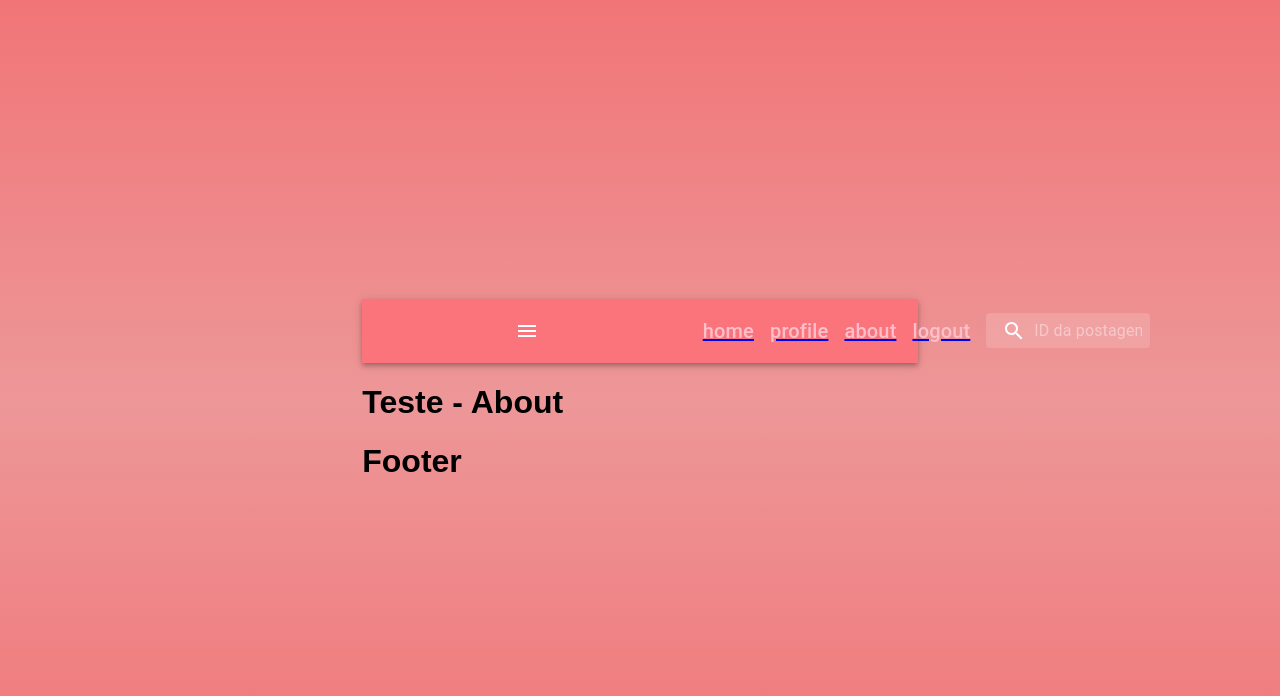
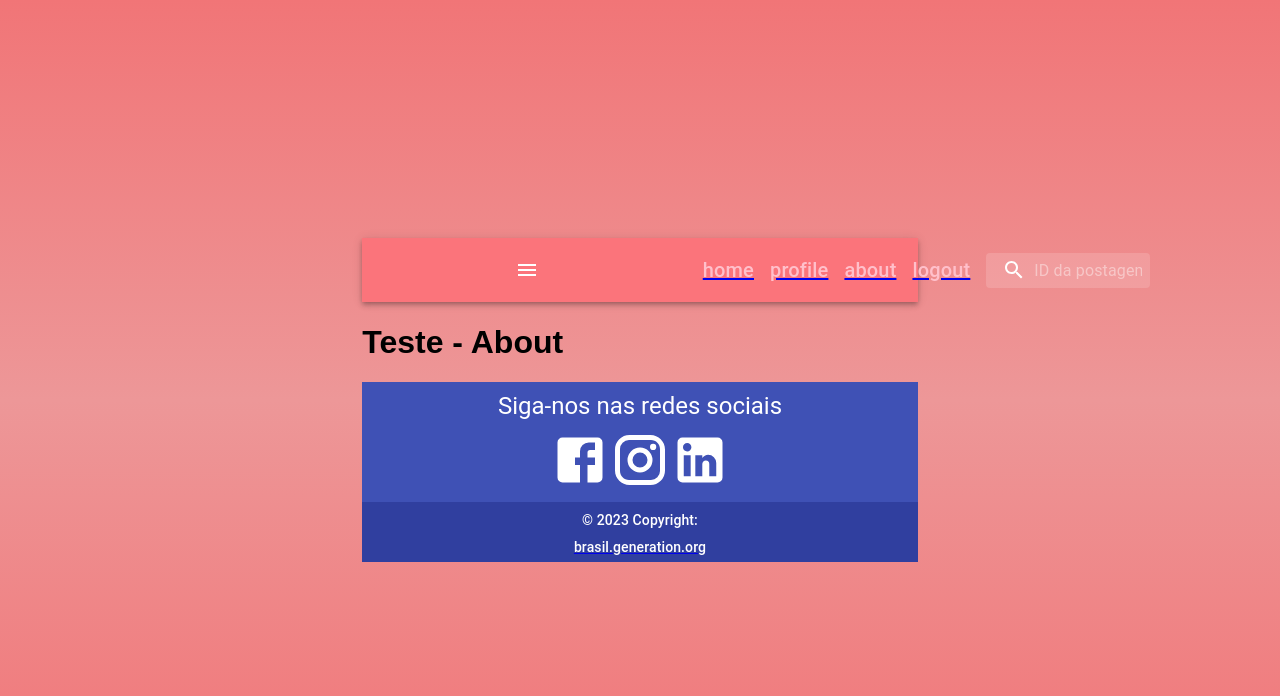
Before and after one commit to Projeto-Integrador-Gen/Lady-Link-Front, a React (Vite) app: page /about in a window 1280 px wide. Shown: the top 696 px of the page. Built offline with nearby package versions, Linux system fonts and the light colour scheme.

Commit message:
primeiro commit

```diff
--- a/src/components/statics/footer/Footer.css
+++ b/src/components/statics/footer/Footer.css
@@ -0,0 +1,18 @@
+.box1{
+    background-color: #3F51B5;
+    height: 120px;
+}
+
+.box2{
+    background-color: #303F9F;
+    height: 60px;
+}
+
+.redes{
+    font-size: 60px !important;
+    color: white;
+}
+
+.textos{
+   color: white;
+}
--- a/src/components/statics/footer/Footer.tsx
+++ b/src/components/statics/footer/Footer.tsx
@@ -1,12 +1,45 @@
-import React from 'react'
-import './Footer.css'
+import React from 'react';
+import InstagramIcon from '@material-ui/icons/Instagram';
+import FacebookIcon from '@material-ui/icons/Facebook';
+import LinkedInIcon from '@material-ui/icons/LinkedIn';
+import {Typography,Grid } from '@material-ui/core';
+import {Box} from '@mui/material';
 
-function Footer (){
+function Footer() {
     return (
+        <>
+            <Grid container direction="row" justifyContent="center" alignItems="center">
+                <Grid alignItems="center" item xs={12}>
+                    <Box style={{ backgroundColor: "#3F51B5", height: "120px" }}>
+                        <Box paddingTop={1} display="flex" alignItems="center" justifyContent="center">
+                            <Typography variant="h5" align="center" gutterBottom style={{ color: "white" }}>Siga-nos nas redes sociais </Typography>
+                        </Box>
+                        <Box display="flex" alignItems="center" justifyContent="center">
+                            <a href="https://www.facebook.com/generationbrasil" target="_blank" rel="noopener noreferrer">
+                                <FacebookIcon style={{ fontSize: 60, color: "white" }} />
+                            </a>
+                            <a href="https://www.instagram.com/generationbrasil/" target="_blank" rel="noopener noreferrer">
+                                <InstagramIcon style={{ fontSize: 60, color: "white" }} />
+                            </a>
+                            <a href="https://www.linkedin.com/school/generationbrasil/" target="_blank" rel="noopener noreferrer">
+                                <LinkedInIcon style={{ fontSize: 60, color: "white" }} />
+                            </a>
+                        </Box>
+                    </Box>
+                    <Box style={{ backgroundColor: "#303F9F", height: "60px" }}>
+                        <Box paddingTop={1}>
+                            <Typography variant="subtitle2" align="center" gutterBottom style={{ color: "white" }} >© 2023 Copyright:</Typography>
+                        </Box>
+                        <Box>
+                            <a target="_blank" href="https://brasil.generation.org" rel="noopener noreferrer">
+                                <Typography variant="subtitle2" gutterBottom style={{ color: "white" }} align="center">brasil.generation.org</Typography>
+                            </a>
+                        </Box>
+                    </Box>
+                </Grid>
+            </Grid>
+        </>
+    )
+}
 
-        <h1> Footer </h1>
-    )
-
-
-}
 export default Footer;
```
